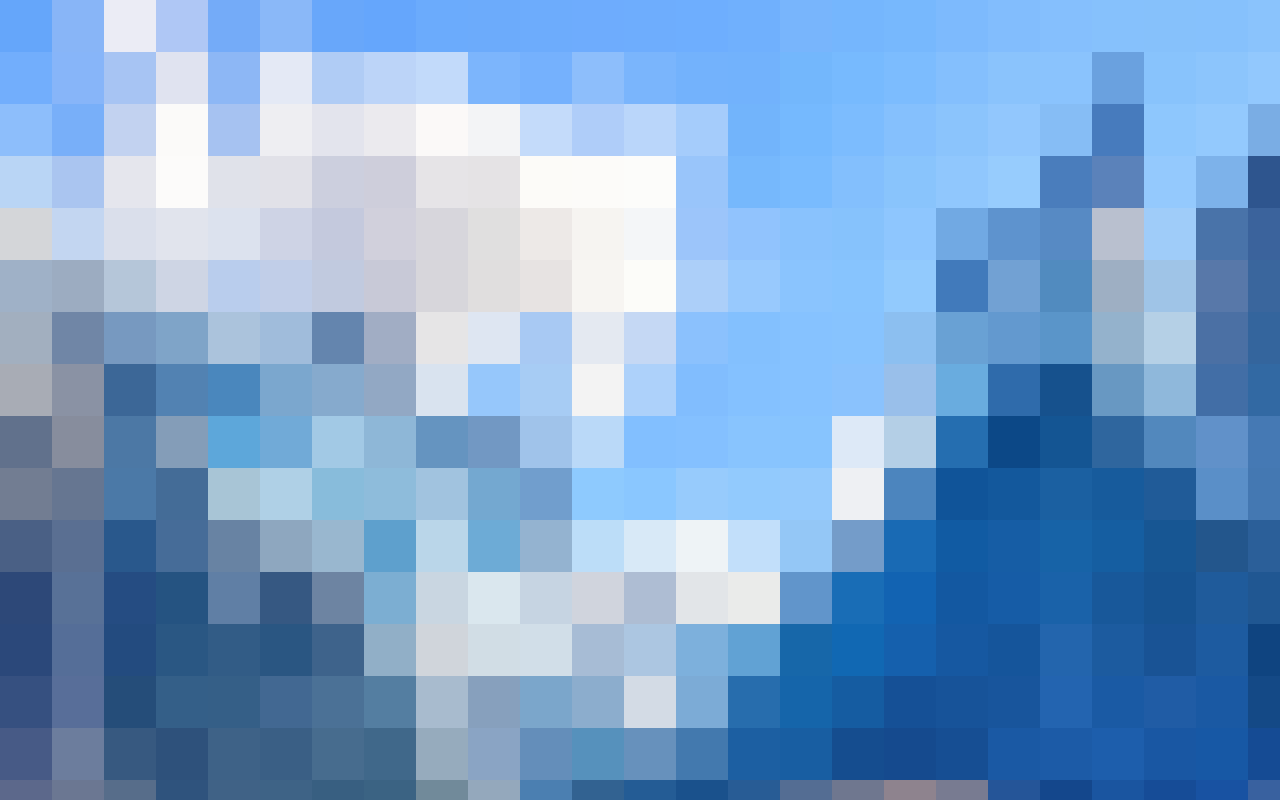
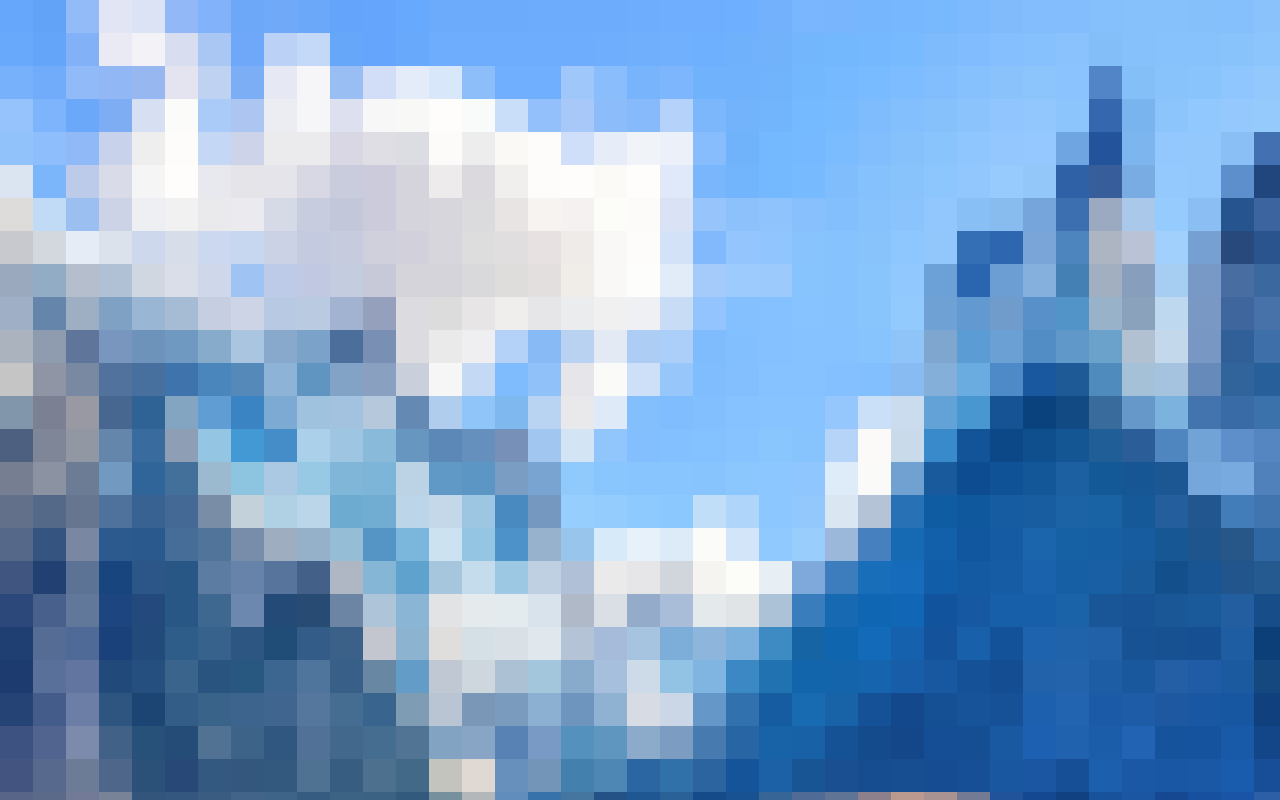
Before and after one commit to Jaysonyan/ColorMeCalm, a website: page myapp/colorThing.html in a window 1280 px wide. Shown: the top 800 px of the page. Drawn offline with Linux system fonts and the light colour scheme.

Commit message:
slight change to colorThing code: round as opposed to ceil makes for better img mapping

```diff
--- a/myapp/colorThing.html
+++ b/myapp/colorThing.html
@@ -12,7 +12,6 @@
     <script>
       var imageObj = new Image();
       imageObj.src = 'uploads/image.png';
-      imageObj.crossOrigin = "Anonymous";
     </script>
     <canvas id="myCanvas" width="578" height="400"></canvas>
     <script>
@@ -24,7 +23,7 @@
         canvas.width = sideLength;
 
         //// NUMBER OF GRID SQUARES
-        var numSquares = 25;
+        var numSquares = 40;
 
         context.drawImage(imageObj, 0, 0, sideLength, sideLength);
 
@@ -33,7 +32,7 @@
 
         // "blurring" image through averaging colors
 
-        var gridSideLength = Math.ceil(sideLength / numSquares);
+        var gridSideLength = Math.round(sideLength / numSquares);
         var gridColors = [];
         var l = data[i*30];
         for (var i = 0; i < numSquares; i++) {
```
